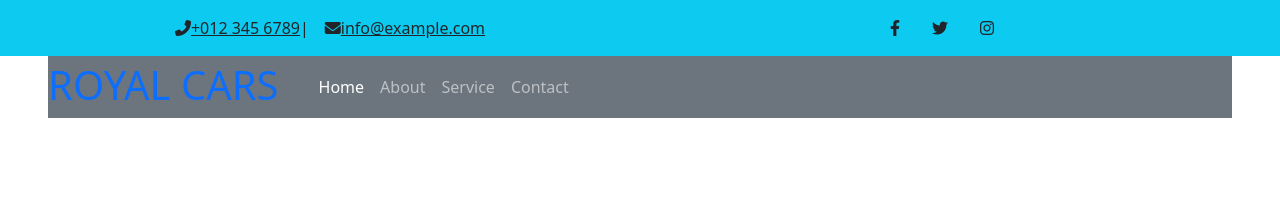
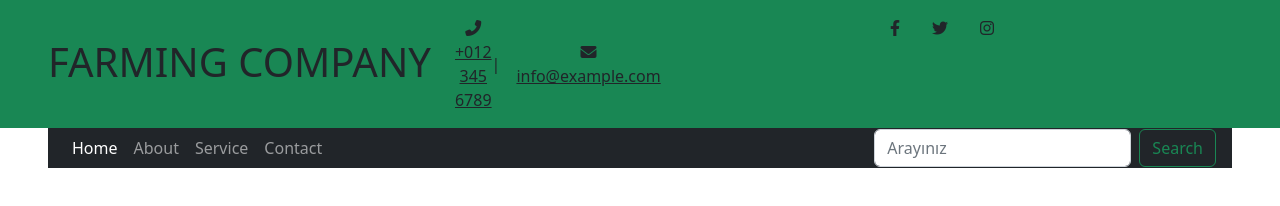
Before and after one commit to fezaden/app, a plain HTML site: page index.html in a window 1280 px wide. Drawn offline with nearby package versions, Linux system fonts and the light colour scheme.

Commit message:
klasör silindi

```diff
--- a/index.html
+++ b/index.html
@@ -24,10 +24,16 @@
      </style>
 </head>
 <body>
-    <div class="container-fluid bg-info py-3 px-lg-5 d-none d-lg-block">
+    <div class="container-fluid bg-success py-3 px-lg-5 d-none d-lg-block">
         <div class="row">
             <div class="col-md-6 text-center text-lg-left mb-2 mb-lg-0">
                 <div class="d-inline-flex align-items-center">
+                    <a href="" class="navbar-brand">
+                        <h1 class="text-uppercase text-dark mb-1">Farming Company</h1>
+                    </a>
+                    <button type="button" class="navbar-toggler" data-toggle="collapse" data-target="#navbarCollapse">
+                        <span class="navbar-toggler-icon"></span>
+                    </button>
                     <a class="text-body pr-3" href=""><i class="fa fa-phone-alt mr-2"></i>+012 345 6789</a>
                     <span class="text-body">|</span>
                     <a class="text-body px-3" href=""><i class="fa fa-envelope mr-2"></i>info@example.com</a>
@@ -52,13 +58,8 @@
     </div>
     <div class="container-fluid position-relative nav-bar p-0 ">
         <div class="position-relative px-lg-5" style="z-index: 9;">
-            <nav class="navbar navbar-expand-lg bg-secondary navbar-dark py-3 py-lg-0 pl-3 pl-lg-5">
-                <a href="" class="navbar-brand">
-                    <h1 class="text-uppercase text-primary mb-1">Royal Cars</h1>
-                </a>
-                <button type="button" class="navbar-toggler" data-toggle="collapse" data-target="#navbarCollapse">
-                    <span class="navbar-toggler-icon"></span>
-                </button>
+            <nav class="navbar navbar-expand-lg bg-dark navbar-dark py-3 py-lg-0 pl-3 pl-lg-5">
+
                 <div class="collapse navbar-collapse justify-content-between px-3" id="navbarCollapse">
                     <div class="navbar-nav ml-auto py-0">
                         <a href="index.html" class="nav-item nav-link active">Home</a>
@@ -66,6 +67,11 @@
                         <a href="service.html" class="nav-item nav-link">Service</a>
                         <a href="contact.html" class="nav-item nav-link">Contact</a>
                     </div>
+                    <form  class="d-flex" role="search">
+                        <input type="search" class="form-control me-2" placeholder="Arayınız">
+                        <button class="btn btn-outline-success" type="submit">Search</button>
+                    </form>
+
                 </div>
             </nav>
         </div>
```
Also changed, not shown: style.css (line endings or trailing spaces), test/deneme.txt (deleted), test/test.xml (deleted).
